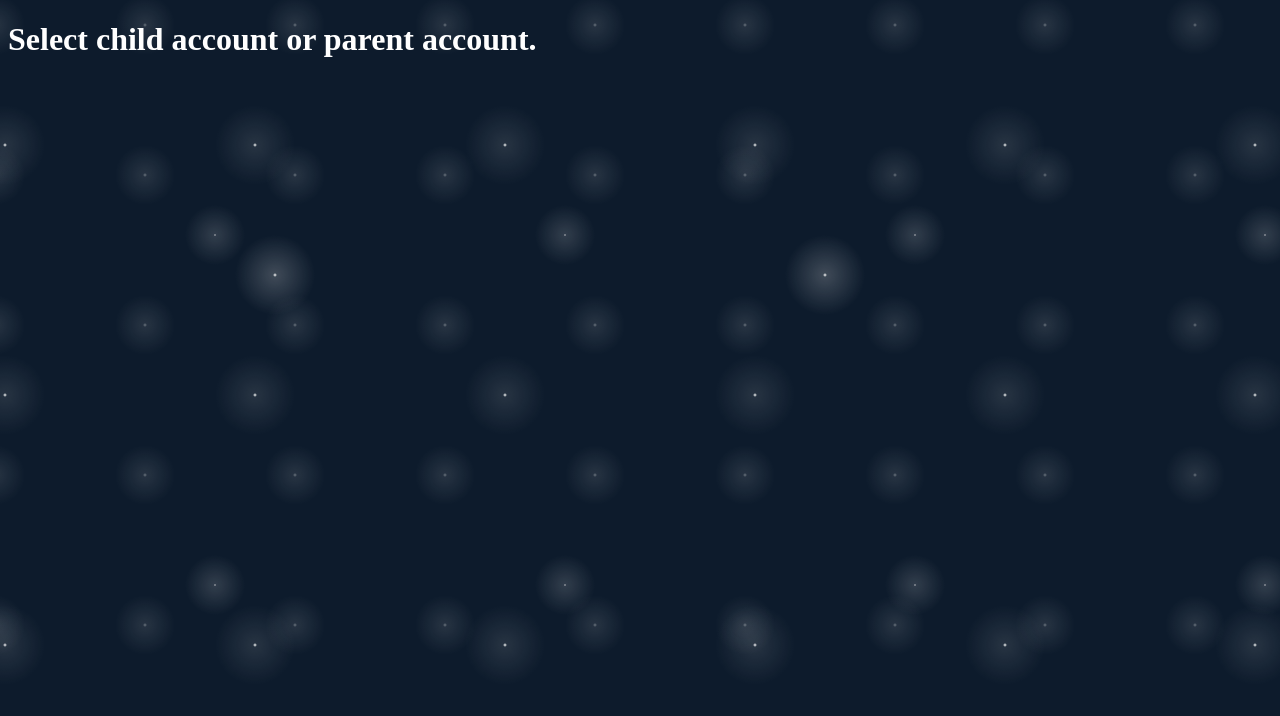
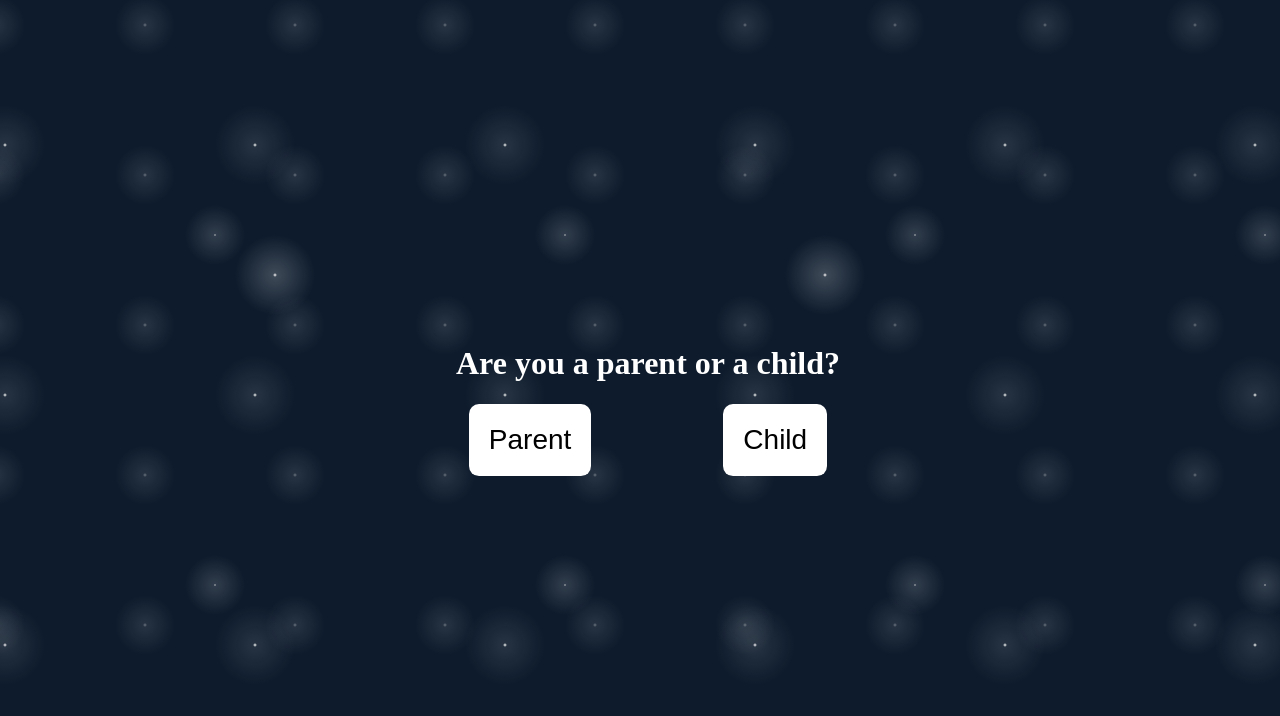
Before and after one commit to lizziesian/drp, a Flask app: page / in a window 1280 px wide. Shown: the top 716 px of the page. Run offline with Flask 2, Linux system fonts and the light colour scheme.

Commit message:
Created account selection page to choose child account or parent account. Upon choice redirects to parent home page or child home page.

```diff
--- a/exerciseapp/routes/parent.py
+++ b/exerciseapp/routes/parent.py
@@ -1,4 +1,3 @@
-import re
 from flask import Blueprint, render_template
 
 parent = Blueprint("parent", __name__, url_prefix="/parent")
@@ -6,4 +5,4 @@ parent = Blueprint("parent", __name__, url_prefix="/parent")
 @parent.route("/")
 @parent.route("/home")
 def home():
-    return render_template("home_parent", title="Home")
+    return render_template("home_parent.html", title="Home")
--- a/exerciseapp/templates/collect_monster.html
+++ b/exerciseapp/templates/collect_monster.html
@@ -11,5 +11,4 @@
     </form>
 </div>
 
-
 {% endblock content %}
--- a/exerciseapp/templates/select_account.html
+++ b/exerciseapp/templates/select_account.html
@@ -2,6 +2,19 @@
 
 {% block content %}
 
-<h1>Select child account or parent account.</h1>
+<div class="center" style="margin: auto;">
+
+    <h1> Are you a parent or a child? </h1>
+
+    <form action="{{ url_for("parent.home") }}" style="display: inline-block; margin-right:5%; margin-left: 5%;">
+        <button class="glow-button" type="submit" style="text-align: center;">Parent</button>
+    </form>
+
+    <form action="{{ url_for("child.home") }}" style="display: inline-block; margin-right:5%; margin-left: 5%;">
+        <button class="glow-button" type="submit" style="text-align: center;">Child</button>
+    </form>
+
+</div>
+
 
 {% endblock content %}
```
